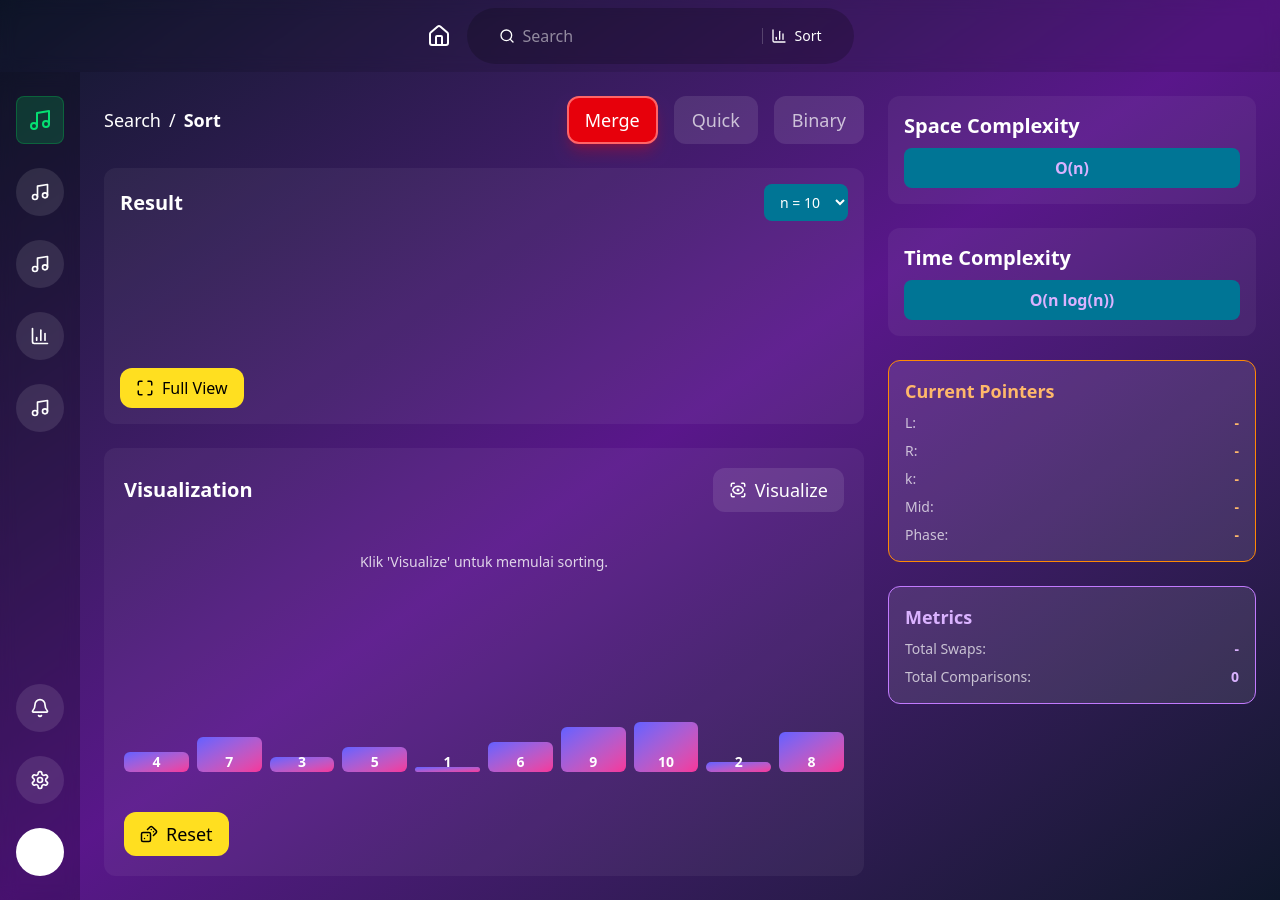
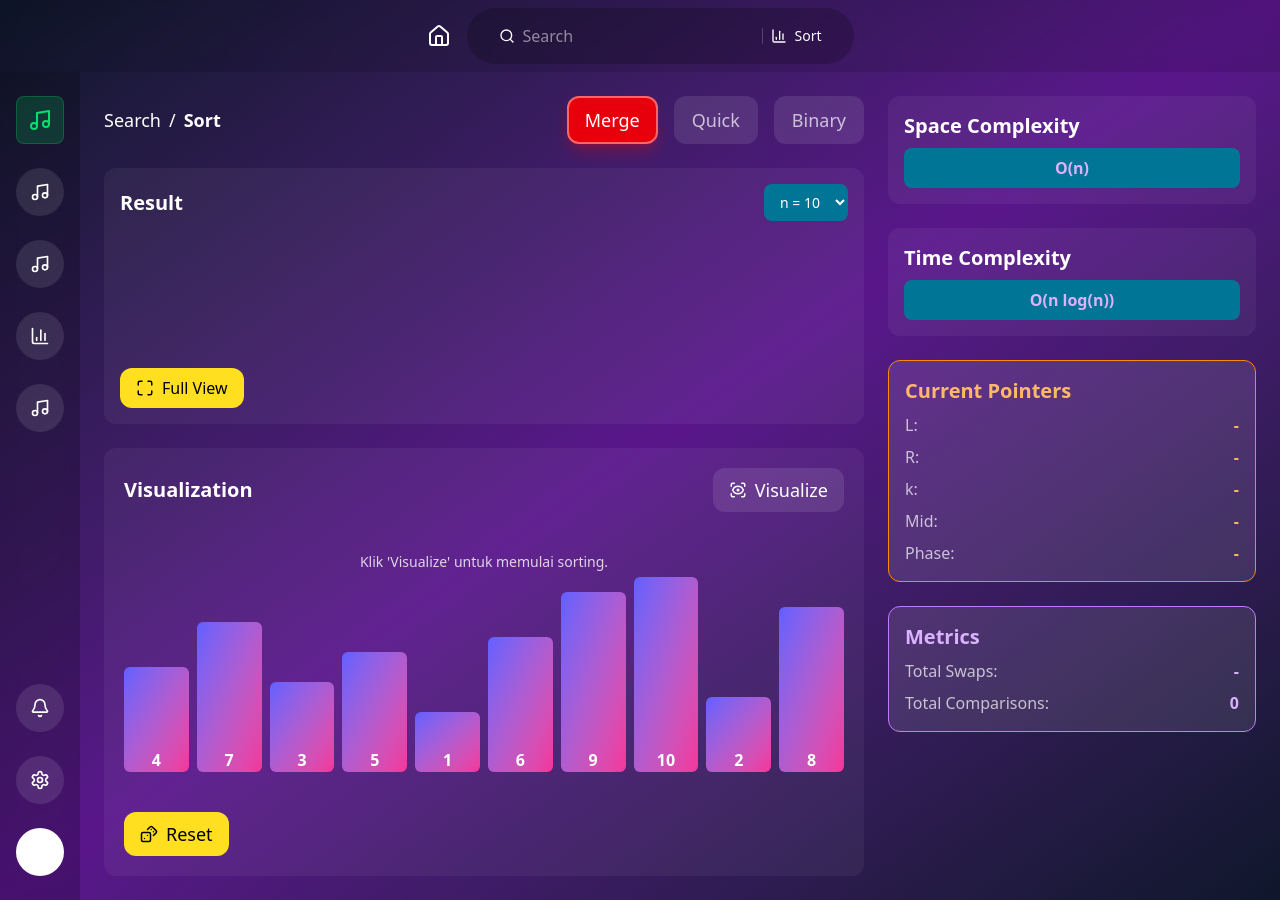
Before and after one commit to yosmisyael/algovisual-song, a React (Vite) app: page /search-sort in a window 1280 px wide. Built offline with nearby package versions, Linux system fonts and the light colour scheme.

Commit message:
feat: playback feature (not worked yet)

```diff
--- a/src/pages/SearchSort.tsx
+++ b/src/pages/SearchSort.tsx
@@ -1,11 +1,10 @@
 import { useState, useRef, useEffect, useCallback } from "react";
 import { motion } from "framer-motion";
-import { ScanEye, Dices, Maximize } from "lucide-react";
+import {ScanEye, Dices, Maximize} from "lucide-react";
 import SearchSortBar from "../components/SearchSortBar.tsx";
 import Sidebar from "../components/Sidebar.tsx";
 
 const generateRandomArray = (n: number) => {
-    // MODIFIED: Start array elements from 1 instead of 4
     const arr = Array.from({ length: n }, (_, i) => i + 1);
     for (let i = arr.length - 1; i > 0; i--) {
         const j = Math.floor(Math.random() * (i + 1));
@@ -14,16 +13,9 @@ const generateRandomArray = (n: number) => {
     return arr;
 };
 
-const SearchSort = () => {
-    const [array, setArray] = useState<number[]>(generateRandomArray(10));
-    const [arraySize, setArraySize] = useState(10);
-    const [searchDone, setSearchDone] = useState(false);
-    const [isSorting, setIsSorting] = useState(false);
-    const [selectedAlgorithm, setSelectedAlgorithm] = useState<"merge" | "quick" | "binary">("merge");
-    const [activeIndices, setActiveIndices] = useState<number[]>([]);
-    const [searchValue, setSearchValue] = useState<number | "">("");
-    const [foundIndex, setFoundIndex] = useState<number | null>(null);
-    const [pointers, setPointers] = useState<{
+type algoType = "merge" | "binary" | "quick";
+
+interface Pointer {
     i?: number;
     j?: number;
     pivot?: number;
@@ -33,7 +25,24 @@ const SearchSort = () => {
     leftStart?: number; // for merge L
     rightStart?: number; // for merge R
     k?: number; // for merge k
-    }>({});
+}
+
+interface StepSnapshot {
+    index: number;
+    state: Pointer;
+    elements: number[]
+}
+
+const SearchSort = () => {
+    const [array, setArray] = useState<number[]>(generateRandomArray(10));
+    const [arraySize, setArraySize] = useState(10);
+    const [searchDone, setSearchDone] = useState(false);
+    const [isSorting, setIsSorting] = useState(false);
+    const [selectedAlgorithm, setSelectedAlgorithm] = useState<algoType>("merge");
+    const [activeIndices, setActiveIndices] = useState<number[]>([]);
+    const [searchValue, setSearchValue] = useState<number | "">("");
+    const [foundIndex, setFoundIndex] = useState<number | null>(null);
+    const [pointers, setPointers] = useState<Pointer>({});
     // State for pivot info (Quick Sort)
     const [pivotInfo, setPivotInfo] = useState<{ value: number; index: number } | null>(null);
     // State for current algorithm state/pointers (for Merge and Binary)
@@ -44,13 +53,48 @@ const SearchSort = () => {
         low: null, high: null, target: null, status: null,
     });
 
-    // NEW STATES for metrics
+    // States for metrics
     const [totalSwaps, setTotalSwaps] = useState<number | string>(0);
     const [totalComparisons, setTotalComparisons] = useState<number | string>(0);
-
-
     const stopProcessRef = useRef(false);
     const timeoutIdRef = useRef<NodeJS.Timeout | null>(null);
+
+    // Calculate proper height for each elements
+    const getHeight = (size: number, val: number): number => {
+        let adjust: number;
+        let stretchFactor: number;
+        switch (size) {
+            case 40:
+                adjust = 40;
+                stretchFactor = 4;
+                break;
+            case 30:
+                adjust = 20;
+                stretchFactor = 6;
+                break;
+            case 20:
+                adjust = 30;
+                stretchFactor = 8;
+                break;
+            case 15:
+                adjust = 30;
+                stretchFactor = 10;
+                break;
+            case 10:
+                adjust = 45;
+                stretchFactor = 15;
+                break;
+            case 5:
+                adjust = 50;
+                stretchFactor = 30;
+                break;
+            default:
+                stretchFactor = 45;
+                adjust = 15;
+                break;
+        }
+        return val * stretchFactor + adjust;
+    }
 
     // Fungsi sleep yang dapat diinterupsi
     const sleep = useCallback((ms: number) => {
@@ -109,7 +153,6 @@ const SearchSort = () => {
 
     }, [arraySize, selectedAlgorithm, resetVisualStateOnly]);
 
-
     const handleSort = async () => {
         if (isSorting) return;
 
@@ -117,7 +160,7 @@ const SearchSort = () => {
         stopProcessRef.current = false;
         setIsSorting(true);
 
-        let currentArrayToVisualize = [...array];
+        const currentArrayToVisualize = [...array];
 
         if (selectedAlgorithm === "binary") {
             currentArrayToVisualize.sort((a, b) => a - b);
@@ -132,8 +175,8 @@ const SearchSort = () => {
             } else { // Binary Search
                 await binarySearchVisual(currentArrayToVisualize);
             }
-        } catch (error: any) {
-            if (error.message.includes("Process stopped")) {
+        } catch (error) {
+            if (error instanceof Error && error.message.includes("Process stopped")) {
                 console.log("Visualisasi dihentikan.");
             } else {
                 console.error("Terjadi kesalahan:", error);
@@ -162,7 +205,7 @@ const SearchSort = () => {
         },
         quick: {
             space: "O(log(n))",
-            time: "O(n^2)",
+            time: "O(n<sup>2</sup>)",
         },
         binary: {
             space: "O(1)",
@@ -189,8 +232,8 @@ const SearchSort = () => {
     };
 
     const merge = async (arr: number[], left: number, mid: number, right: number) => {
-        let leftArr = arr.slice(left, mid + 1);
-        let rightArr = arr.slice(mid + 1, right + 1);
+        const leftArr = arr.slice(left, mid + 1);
+        const rightArr = arr.slice(mid + 1, right + 1);
 
         let i = 0;
         let j = 0;
@@ -268,7 +311,6 @@ const SearchSort = () => {
             arr[k++] = rightArr[j++];
             setArray([...arr]);
         }
-        // setCurrentAlgoState({}); // Removed this to keep values until final reset
     };
 
     const quickSortVisual = async (arr: number[], low: number, high: number) => {
@@ -285,7 +327,7 @@ const SearchSort = () => {
     const partition = async (arr: number[], low: number, high: number) => {
         if (stopProcessRef.current) throw new Error("Process stopped");
         const pivot = arr[high];
-        setPivotInfo({ value: pivot, index: high }); // Set pivot info
+        setPivotInfo({ value: pivot, index: high });
         let i = low - 1;
 
         for (let j = low; j < high; j++) {
@@ -384,7 +426,7 @@ const SearchSort = () => {
         setSearchDone(true);
     };
 
-    // Handler untuk perubahan algoritma
+    // Handle algorithm select
     const handleAlgorithmChange = (algo: "merge" | "quick" | "binary") => {
         resetVisualStateOnly(algo); // Pass the new algorithm to reset metrics correctly
         setSelectedAlgorithm(algo);
@@ -444,14 +486,19 @@ const SearchSort = () => {
         return value.toString(); // For string values like phase or status, or numbers not representing indices
     };
 
+    // playback controls components
+    const [history, setHistory] = useState<StepSnapshot[]>();
+    const [isPlaybackMode, setIsPlaybackMode] = useState<boolean>(false);
 
     return (
         <section
             className="flex flex-col min-h-screen bg-gradient-to-br from-slate-900 via-purple-900 to-slate-900 text-white">
             <SearchSortBar/>
             <div className="flex">
+                {/* sidebar */}
                 <Sidebar/>
 
+                {/* main content */}
                 <div className="flex-1 grid grid-cols-3 gap-6 p-6">
                     <div className="col-span-2 space-y-6">
                         <div className="flex justify-between items-center">
@@ -469,7 +516,7 @@ const SearchSort = () => {
                                             name="algo"
                                             value={algo}
                                             checked={selectedAlgorithm === algo}
-                                            onChange={() => handleAlgorithmChange(algo as any)}
+                                            onChange={() => handleAlgorithmChange(algo as algoType)}
                                             className="sr-only"
                                         />
                                         <div className={`px-4 py-2 text-lg rounded-xl font-medium transition-all duration-200 ${
@@ -487,13 +534,13 @@ const SearchSort = () => {
                                         value={searchValue}
                                         onChange={handleSearchValueChange}
                                         placeholder="Cari angka..."
-                                        className="bg-white/10 border border-white/20 text-white px-3 py-1 rounded-lg text-sm [appearance:textfield] [&::-webkit-outer-spin-button]:appearance-none [&::-webkit-inner-spin-button]:appearance-none"
+                                        className="bg-white/10 border border-white/20 text-white px-4 py-2 rounded-lg text-base [appearance:textfield] [&::-webkit-outer-spin-button]:appearance-none [&::-webkit-inner-spin-button]:appearance-none"
                                     />
                                 )}
                             </div>
                         </div>
 
-                        {/* MODIFIED: Ensure sticky is correctly applied */}
+                        {/* Ensure sticky is correctly applied */}
                         <div className="bg-white/5 rounded-xl p-4 flex flex-col h-64 top-24">
                             <div className="flex flex-col sm:flex-row sm:justify-between sm:items-center gap-3">
                                 <span className="text-xl font-semibold">Result</span>
@@ -521,7 +568,6 @@ const SearchSort = () => {
                             </div>
                         </div>
 
-
                         {/* Increased vertical spacing here: space-y-6 */}
                         <div className="bg-white/5 rounded-xl p-5 space-y-10">
                             <div className="flex justify-between items-center">
@@ -538,7 +584,7 @@ const SearchSort = () => {
                                 </button>
                             </div>
 
-                            {/* MODIFIED: Conditional message display based on selectedAlgorithm and state */}
+                            {/* Conditional message display based on selectedAlgorithm and state */}
                             <div className="text-center text-sm text-white/80 mt-4">
                                 {selectedAlgorithm === "binary" ? (
                                     // Binary Search Messages
@@ -564,7 +610,7 @@ const SearchSort = () => {
                                     )
                                 )}
                             </div>
-
+                            {/* Render elements */}
                             <div className="flex items-end justify-between h-40 space-x-1 sm:space-x-2 relative">
                                 {array.map((value, index) => (
                                     <motion.div
@@ -580,12 +626,12 @@ const SearchSort = () => {
                                         }`}
                                         transition={{layout: {duration: 0.3}}}
                                         style={{
-                                            // MODIFIED: Adjusted height multiplier for smaller values
-                                            height: `${value * 5}px`, // Changed from 4px to 8px for better scaling
+                                            // adjust bar height
+                                            height: `${getHeight(arraySize, value)}px`,
                                             width: `min(max(${100 / array.length}%, 30px), 80px)`,
                                         }}
                                     >
-                                        {/* Pointer Labels */}
+                                        {/* Pointer labels for merge */}
                                         {selectedAlgorithm === "merge" && (
                                             <>
                                                 {pointers.leftStart === index && (
@@ -605,7 +651,7 @@ const SearchSort = () => {
                                                 )}
                                             </>
                                         )}
-
+                                        {/* Pointer labels for quick */}
                                         {selectedAlgorithm === "quick" && (
                                             <>
                                                 {pointers.i === index && (
@@ -625,7 +671,7 @@ const SearchSort = () => {
                                                 )}
                                             </>
                                         )}
-
+                                        {/* Pointer labels for binary */}
                                         {selectedAlgorithm === "binary" && (
                                             <>
                                                 {pointers.low === index && (
@@ -646,16 +692,14 @@ const SearchSort = () => {
                                             </>
                                         )}
 
-                                        {/* Bar Value */}
-                                        <span className="block text-sm font-semibold text-white">{value}</span>
+                                        {/* Bar value */}
+                                        <span className="block text-base font-semibold text-white">{value}</span>
                                     </motion.div>
                                 ))}
                             </div>
-
-
-                            <div className="flex justify-between items-start">
+                            {/* Reset array elements */}
                             <button onClick={() => {
-                                    resetVisualStateOnly(selectedAlgorithm); // Ensure reset is called with current algorithm
+                                resetVisualStateOnly(selectedAlgorithm);
                                 const newArray = generateRandomArray(arraySize);
                                 setArray(newArray);
                                 if (selectedAlgorithm === "binary") {
@@ -663,11 +707,11 @@ const SearchSort = () => {
                                 }
                                 setSearchValue("");
                             }}
-                                        className="flex gap-2 items-center bg-yellow-300 text-black px-4 py-2 rounded-xl font-medium hover:cursor-pointer hover:bg-yellow-400 text-lg">
+                                    className="flex gap-2 items-center bg-yellow-300 text-black px-4 py-2 rounded-xl font-medium hover:cursor-pointer hover:bg-yellow-400 text-lg"
+                            >
                                 <Dices size={18}/>
                                 Reset
                             </button>
-                            </div>
                         </div>
                     </div>
 
@@ -680,20 +724,23 @@ const SearchSort = () => {
                         </div>
                         <div className="bg-white/5 rounded-xl p-4">
                             <h4 className="text-xl mb-2 font-semibold">Time Complexity</h4>
-                            <div className="bg-cyan-700 text-purple-300 px-4 py-2 rounded-lg text-center font-semibold">
-                                {complexityMap[selectedAlgorithm].time}
+                            <div
+                                className="bg-cyan-700 text-purple-300 px-4 py-2 rounded-lg text-center font-semibold"
+                                dangerouslySetInnerHTML={{ __html: complexityMap[selectedAlgorithm].time }}
+                            >
                             </div>
                         </div>
-                        {/* Algorithm-specific State Display - ALWAYS VISIBLE */}
+
+                        {/* Algorithm State Component */}
                         <div className="bg-white/10 border border-orange-400 rounded-xl p-4 min-w-[200px]">
-                            <h4 className="text-lg font-semibold mb-2 text-orange-300">
+                            <h4 className="text-xl font-semibold mb-2 text-orange-300">
                                 {selectedAlgorithm === "quick" ? "Current Pivot" : "Current Pointers"}
                             </h4>
-                            <div className="space-y-2 text-sm">
+                            <div className="space-y-2 text-base">
                                 {selectedAlgorithm === "quick" && (
                                     <>
                                         <div className="flex justify-between">
-                                            <span className="text-white/70">Pivot Val:</span>
+                                            <span className="text-white/70">Pivot Value:</span>
                                             <span className="font-bold text-orange-300">{pivotInfo?.value ?? '-'}</span>
                                         </div>
                                         <div className="flex justify-between">
@@ -773,12 +820,12 @@ const SearchSort = () => {
                             </div>
                         </div>
 
-                        {/* NEW: Total Swaps and Total Comparisons */}
+                        {/* Performance Metric Component */}
                         <div className="bg-white/10 border border-purple-400 rounded-xl p-4 min-w-[200px]">
-                            <h4 className="text-lg font-semibold mb-2 text-purple-300">
+                            <h4 className="text-xl font-semibold mb-2 text-purple-300">
                                 Metrics
                             </h4>
-                            <div className="space-y-2 text-sm">
+                            <div className="space-y-2 text-base">
                                 <div className="flex justify-between">
                                     <span className="text-white/70">Total Swaps:</span>
                                     {/* Display based on algorithm */}
```
Lines whose indentation alone changed are shown as unchanged.
